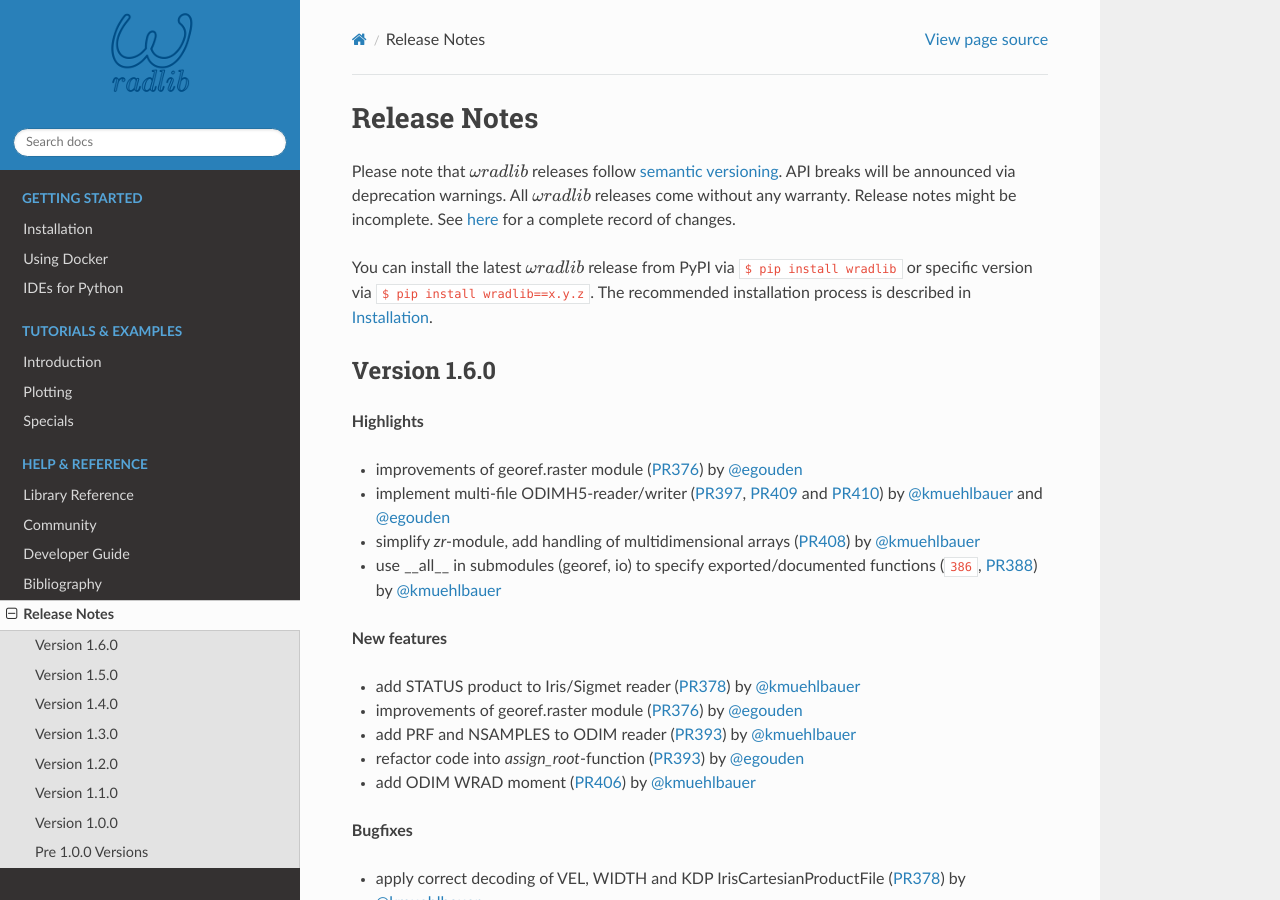
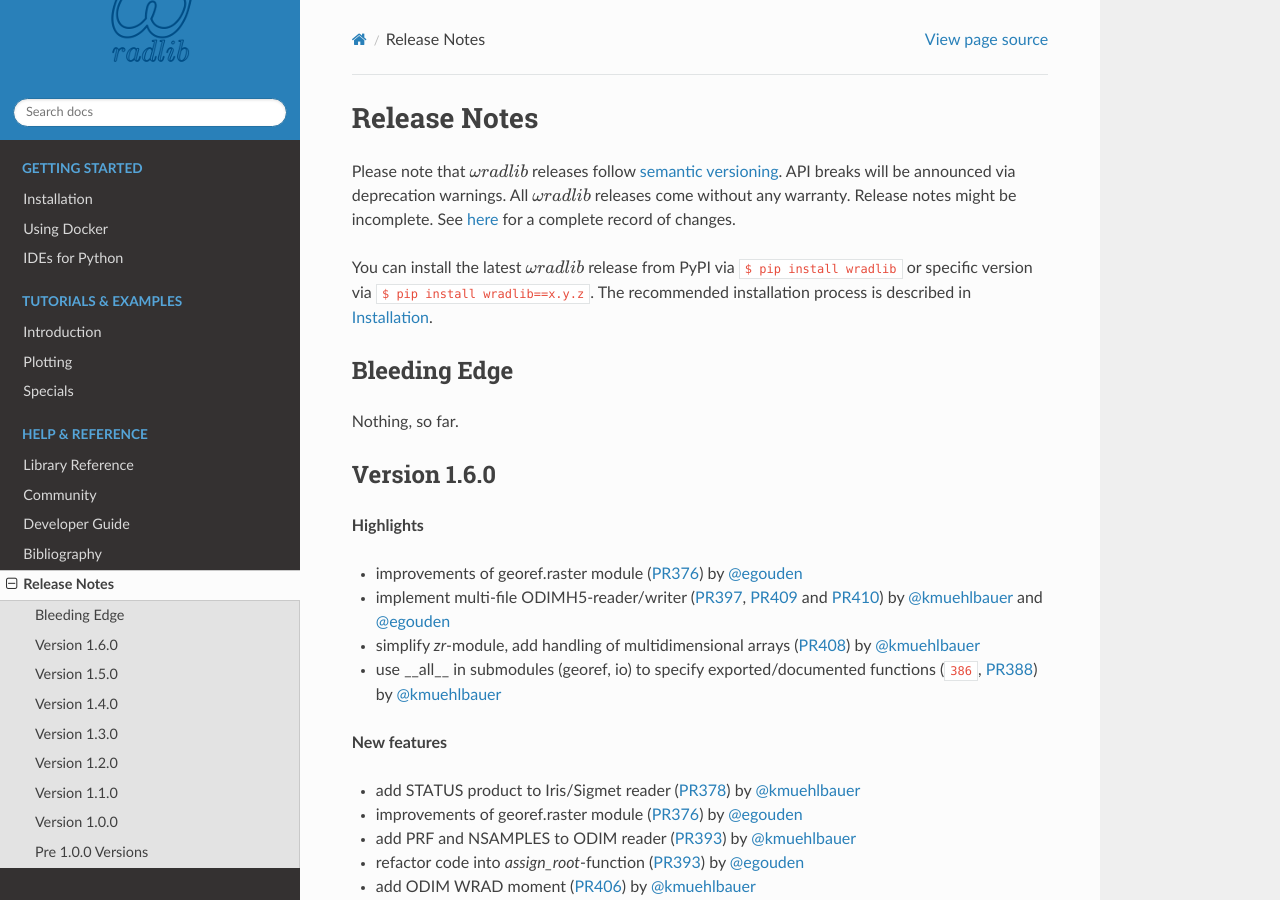
Before and after one commit to wradlib/wradlib-docs, a Sphinx documentation site: the page built from source/release_notes.rst, in a window 1280 px wide and 900 px high. Built offline with Sphinx 7.4.7 and the Read the Docs theme 2.0.0, drawn with Linux system fonts in a browser that asks for light colours; pages that are not in the unit, such as notebooks, are missing from menus; the version number could not be read and is left out; cross-references to code outside the pages are shown as plain code.

Commit message:
MNT: add bleeding edge section to release_notes.rst

```diff
--- a/source/release_notes.rst
+++ b/source/release_notes.rst
@@ -4,6 +4,11 @@ Release Notes
 Please note that :math:`\omega radlib` releases follow `semantic versioning <https://semver.org/>`_. API breaks will be announced via deprecation warnings. All :math:`\omega radlib` releases come without any warranty. Release notes might be incomplete. See `here <https://github.com/wradlib/wradlib/commits/master>`_ for a complete record of changes.
 
 You can install the latest :math:`\omega radlib` release from PyPI via ``$ pip install wradlib`` or specific version via ``$ pip install wradlib==x.y.z``. The recommended installation process is described in :doc:`installation`.
+
+Bleeding Edge
+-------------
+
+Nothing, so far.
 
 Version 1.6.0
 -------------
```
